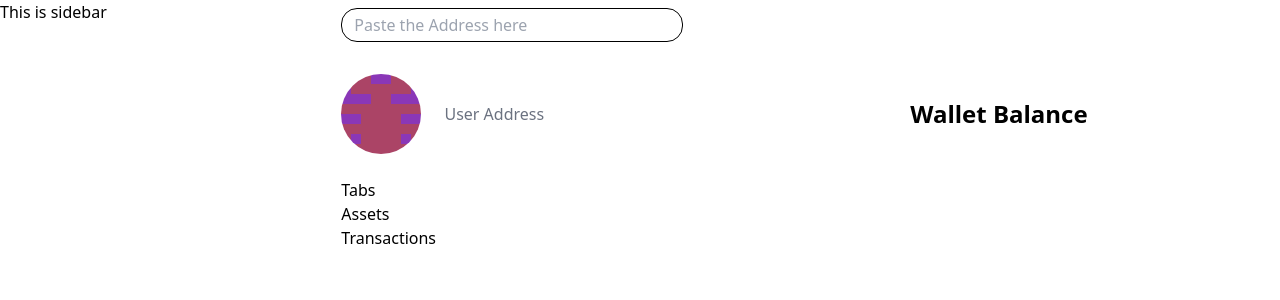
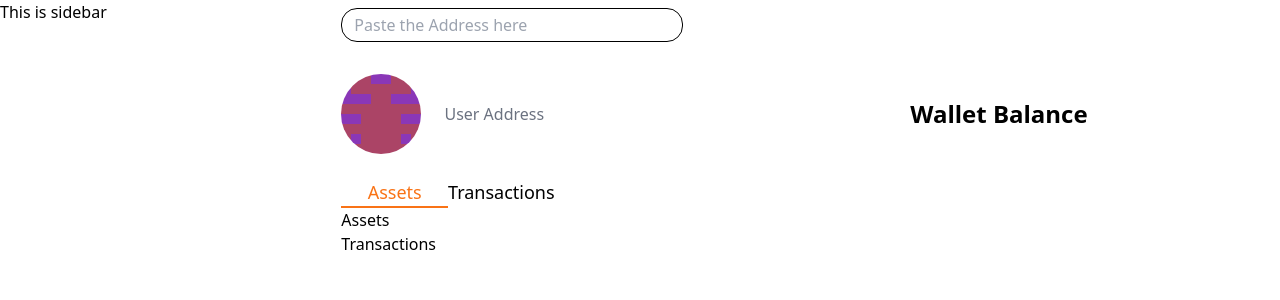
Before and after one commit to Sharan-ram/covalent-test, a React (Create React App) app: page / in a window 1280 px wide. Shown: the top 300 px of the page. Built offline with nearby package versions, Linux system fonts and the light colour scheme.

Commit message:
Style tabs section

```diff
--- a/package.json
+++ b/package.json
@@ -6,6 +6,7 @@
     "@testing-library/jest-dom": "^5.16.4",
     "@testing-library/react": "^13.3.0",
     "@testing-library/user-event": "^13.5.0",
+    "classnames": "^2.3.1",
     "react": "^18.2.0",
     "react-dom": "^18.2.0",
     "react-scripts": "5.0.1",
--- a/src/Components/AtomicComponents/Tabs.js
+++ b/src/Components/AtomicComponents/Tabs.js
@@ -1,5 +1,32 @@
+import { useState } from "react";
+import classnames from "classnames";
+
 function Tabs() {
-  return <div>Tabs</div>;
+  const [value, setValue] = useState("assets");
+  return (
+    <div className="flex justify-between w-1/4">
+      <div
+        onClick={() => setValue("assets")}
+        className={classnames({
+          "w-1/2 text-lg flex justify-center cursor-pointer": true,
+          "border-b-2 text-orange-500/100 border-b-orange-500/100":
+            value === "assets",
+        })}
+      >
+        Assets
+      </div>
+      <div
+        onClick={() => setValue("transactions")}
+        className={classnames({
+          "w-1/2 text-lg flex justify-center cursor-pointer": true,
+          "border-b-2 text-orange-500/100 border-b-orange-500/100":
+            value === "transactions",
+        })}
+      >
+        Transactions
+      </div>
+    </div>
+  );
 }
 
 export default Tabs;
--- a/src/assets/main.css
+++ b/src/assets/main.css
@@ -487,6 +487,14 @@ video {
   width: 40%;
 }
 
+.w-1\/4 {
+  width: 25%;
+}
+
+.w-1\/2 {
+  width: 50%;
+}
+
 .w-1\/12 {
   width: 8.333333%;
 }
@@ -503,6 +511,14 @@ video {
   align-items: center;
 }
 
+.justify-center {
+  justify-content: center;
+}
+
+.justify-between {
+  justify-content: space-between;
+}
+
 .rounded-full {
   border-radius: 9999px;
 }
@@ -515,9 +531,17 @@ video {
   border-width: 1px;
 }
 
+.border-b-2 {
+  border-bottom-width: 2px;
+}
+
 .border-black {
   --tw-border-opacity: 1;
   border-color: rgb(0 0 0 / var(--tw-border-opacity));
+}
+
+.border-b-orange-500\/100 {
+  border-bottom-color: rgb(249 115 22 / 1);
 }
 
 .px-3 {
@@ -545,6 +569,11 @@ video {
   padding-bottom: 0.5rem;
 }
 
+.text-lg {
+  font-size: 1.125rem;
+  line-height: 1.75rem;
+}
+
 .text-2xl {
   font-size: 1.5rem;
   line-height: 2rem;
@@ -554,6 +583,10 @@ video {
   font-weight: 700;
 }
 
+.text-orange-500\/100 {
+  color: rgb(249 115 22 / 1);
+}
+
 .text-gray-500 {
   --tw-text-opacity: 1;
   color: rgb(107 114 128 / var(--tw-text-opacity));
```
Also changed, not shown: 1 other file (tests, documents, lock files or other folders).
